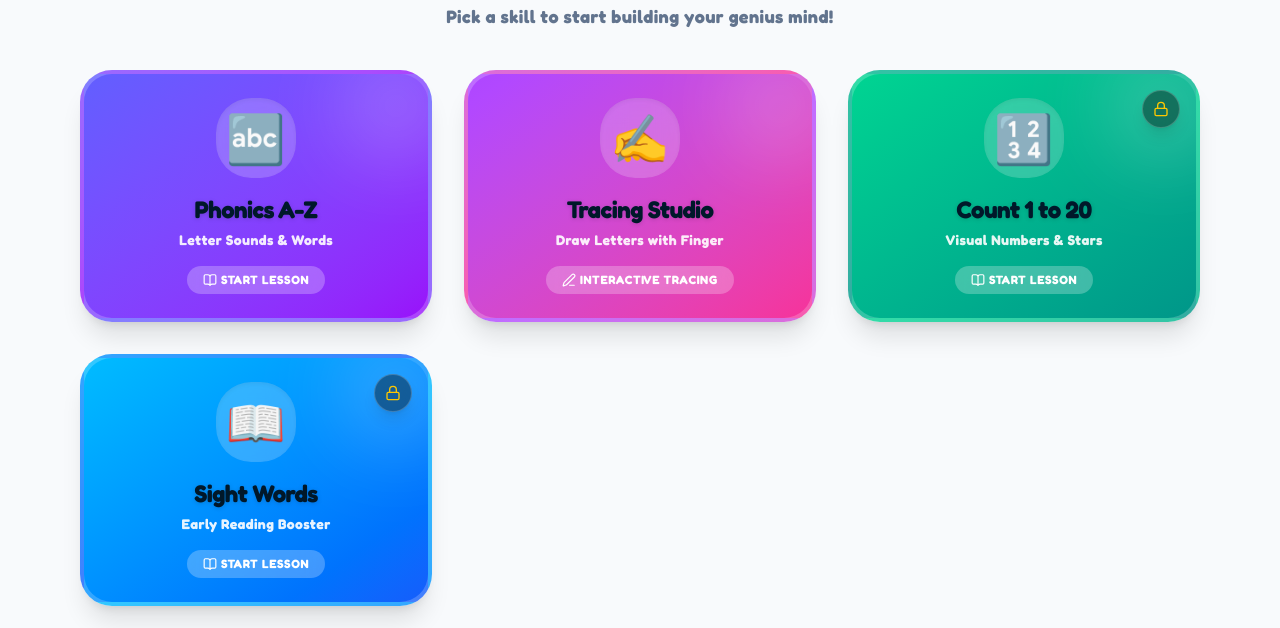
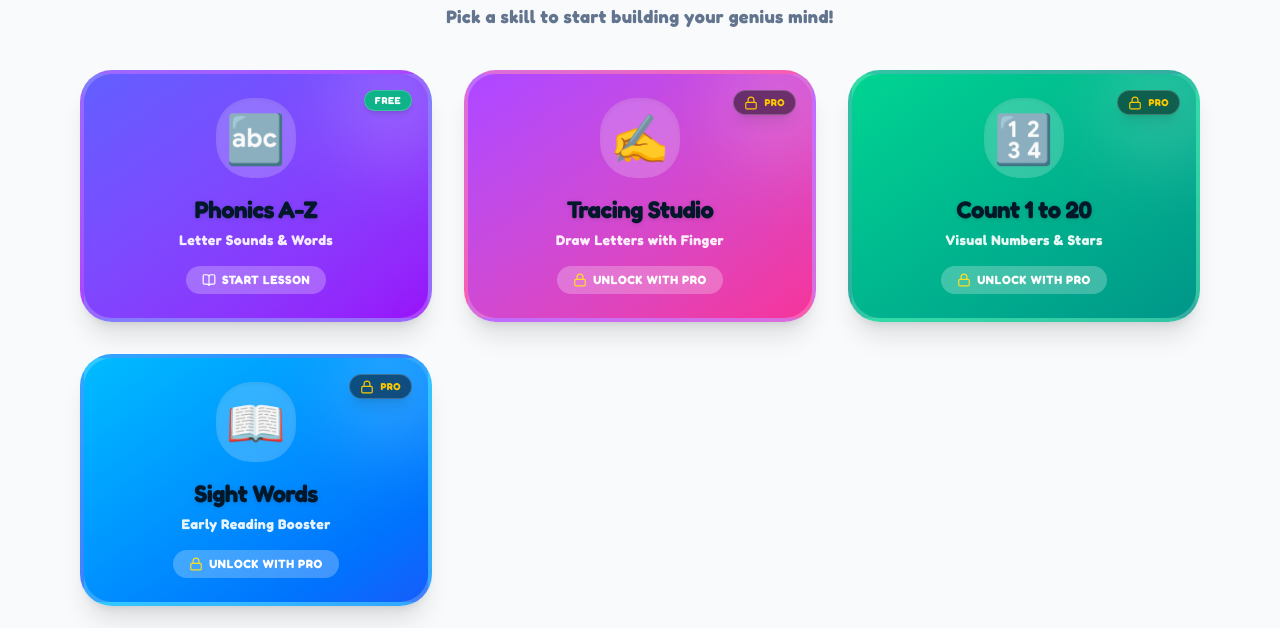
Before and after one commit to dipakkale0804/kids-app, a Next.js app: page /learn in a window 1280 px wide. Shown: the part 306-934 px from the top of the page. Built offline with nearby package versions, Linux system fonts and the light colour scheme; no server answers.

Commit message:
feat: keep only first module free and others premium in each age group

```diff
--- a/src/app/learn/page.tsx
+++ b/src/app/learn/page.tsx
@@ -125,7 +125,7 @@ const STAGE_CONFIGS: Record<AgeStage, { label: string; ageSpan: string; modules:
     ageSpan: "Ages 2–3",
     modules: [
       { id: "animals", title: "Animal Sounds", desc: "Moo, Roar & Quack!", emoji: "🦁", color: "from-amber-400 to-orange-500", data: ANIMALS, isPremium: false },
-      { id: "colors", title: "First Colors", desc: "Red, Blue & Green", emoji: "🎨", color: "from-rose-400 to-pink-500", data: COLORS, isPremium: false },
+      { id: "colors", title: "First Colors", desc: "Red, Blue & Green", emoji: "🎨", color: "from-rose-400 to-pink-500", data: COLORS, isPremium: true },
       { id: "shapes", title: "Basic Shapes", desc: "Circles & Stars", emoji: "⭐", color: "from-yellow-400 to-amber-500", data: SHAPES, isPremium: true },
     ],
   },
@@ -134,7 +134,7 @@ const STAGE_CONFIGS: Record<AgeStage, { label: string; ageSpan: string; modules:
     ageSpan: "Ages 4–5",
     modules: [
       { id: "alphabet", title: "Phonics A-Z", desc: "Letter Sounds & Words", emoji: "🔤", color: "from-indigo-500 to-purple-600", data: ALPHABET, isPremium: false },
-      { id: "tracing", title: "Tracing Studio", desc: "Draw Letters with Finger", emoji: "✍️", color: "from-purple-500 to-pink-500", isTracing: true, data: [], isPremium: false },
+      { id: "tracing", title: "Tracing Studio", desc: "Draw Letters with Finger", emoji: "✍️", color: "from-purple-500 to-pink-500", isTracing: true, data: [], isPremium: true },
       { id: "numbers-20", title: "Count 1 to 20", desc: "Visual Numbers & Stars", emoji: "🔢", color: "from-emerald-400 to-teal-600", data: NUMBERS_20, isPremium: true },
       { id: "sight-words", title: "Sight Words", desc: "Early Reading Booster", emoji: "📖", color: "from-sky-400 to-blue-600", data: SIGHT_WORDS, isPremium: true },
     ],
@@ -306,11 +306,28 @@ function LearnPageContent() {
   const defaultModule = searchParams.get("module");
 
   const [currentStage, setCurrentStage] = useState<AgeStage>("preschool");
-  const [activeModuleId, setActiveModuleId] = useState<string | null>(defaultModule);
+  const [activeModuleId, setActiveModuleId] = useState<string | null>(null);
   const [isTracingActive, setIsTracingActive] = useState(false);
   const [showPremiumModal, setShowPremiumModal] = useState(false);
 
   const { isPremium } = useUserStore();
+
+  useEffect(() => {
+    if (defaultModule) {
+      const found = Object.values(STAGE_CONFIGS)
+        .flatMap((s) => s.modules)
+        .find((m) => m.id === defaultModule);
+      if (found) {
+        if (found.isPremium && !isPremium) {
+          setShowPremiumModal(true);
+        } else if (found.isTracing) {
+          setIsTracingActive(true);
+        } else {
+          setActiveModuleId(found.id);
+        }
+      }
+    }
+  }, [defaultModule, isPremium]);
 
   const stageConfig = STAGE_CONFIGS[currentStage];
   const activeModule = Object.values(STAGE_CONFIGS)
@@ -425,14 +442,32 @@ function LearnPageContent() {
                   <h3 className="text-2xl font-black mb-1 drop-shadow-sm">{mod.title}</h3>
                   <p className="font-bold text-white/90 text-sm mb-4">{mod.desc}</p>
 
-                  <div className="mt-auto inline-flex items-center gap-1 bg-white/25 backdrop-blur-sm px-4 py-1.5 rounded-full text-xs font-black uppercase tracking-wider">
-                    {mod.isTracing ? <><Edit3 className="w-3.5 h-3.5" /> Interactive Tracing</> : <><BookOpen className="w-3.5 h-3.5" /> Start Lesson</>}
+                  <div className="mt-auto inline-flex items-center gap-1.5 bg-white/25 backdrop-blur-sm px-4 py-1.5 rounded-full text-xs font-black uppercase tracking-wider">
+                    {mod.isPremium && !isPremium ? (
+                      <>
+                        <Lock className="w-3.5 h-3.5 text-yellow-300" /> Unlock with PRO
+                      </>
+                    ) : mod.isTracing ? (
+                      <>
+                        <Edit3 className="w-3.5 h-3.5" /> Interactive Tracing
+                      </>
+                    ) : (
+                      <>
+                        <BookOpen className="w-3.5 h-3.5" /> Start Lesson
+                      </>
+                    )}
                   </div>
 
-                  {/* PRO Padlock */}
+                  {/* Free vs PRO Top Badge */}
+                  {!mod.isPremium && (
+                    <div className="absolute top-4 right-4 bg-emerald-500/90 backdrop-blur-md text-white font-black text-[10px] px-2.5 py-0.5 rounded-full shadow-md tracking-wider border border-white/20">
+                      FREE
+                    </div>
+                  )}
                   {mod.isPremium && !isPremium && (
-                    <div className="absolute top-4 right-4 bg-black/40 backdrop-blur-md rounded-full p-2.5 shadow-lg border border-white/20">
-                      <Lock className="w-4 h-4 text-yellow-400" />
+                    <div className="absolute top-4 right-4 bg-black/50 backdrop-blur-md rounded-full px-2.5 py-1 shadow-lg border border-white/20 flex items-center gap-1.5">
+                      <Lock className="w-3.5 h-3.5 text-yellow-400" />
+                      <span className="text-[10px] font-black text-yellow-400 tracking-wider">PRO</span>
                     </div>
                   )}
                   {mod.isPremium && isPremium && (
```
